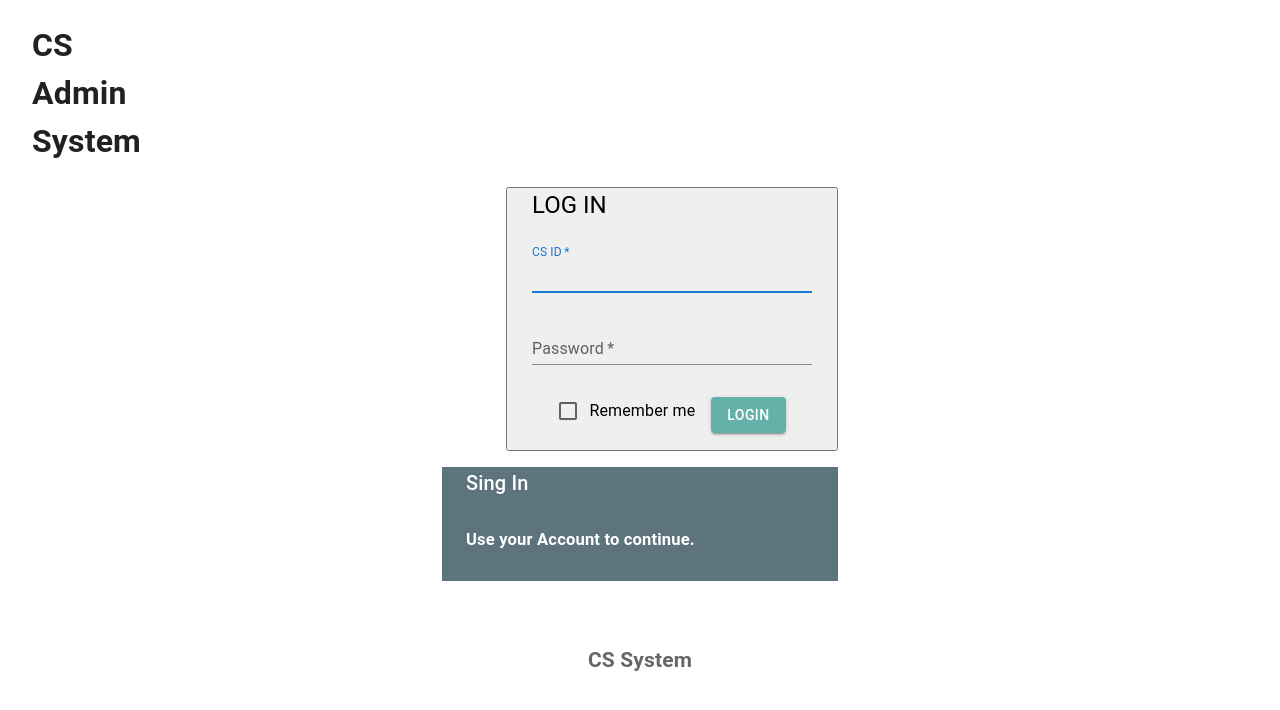
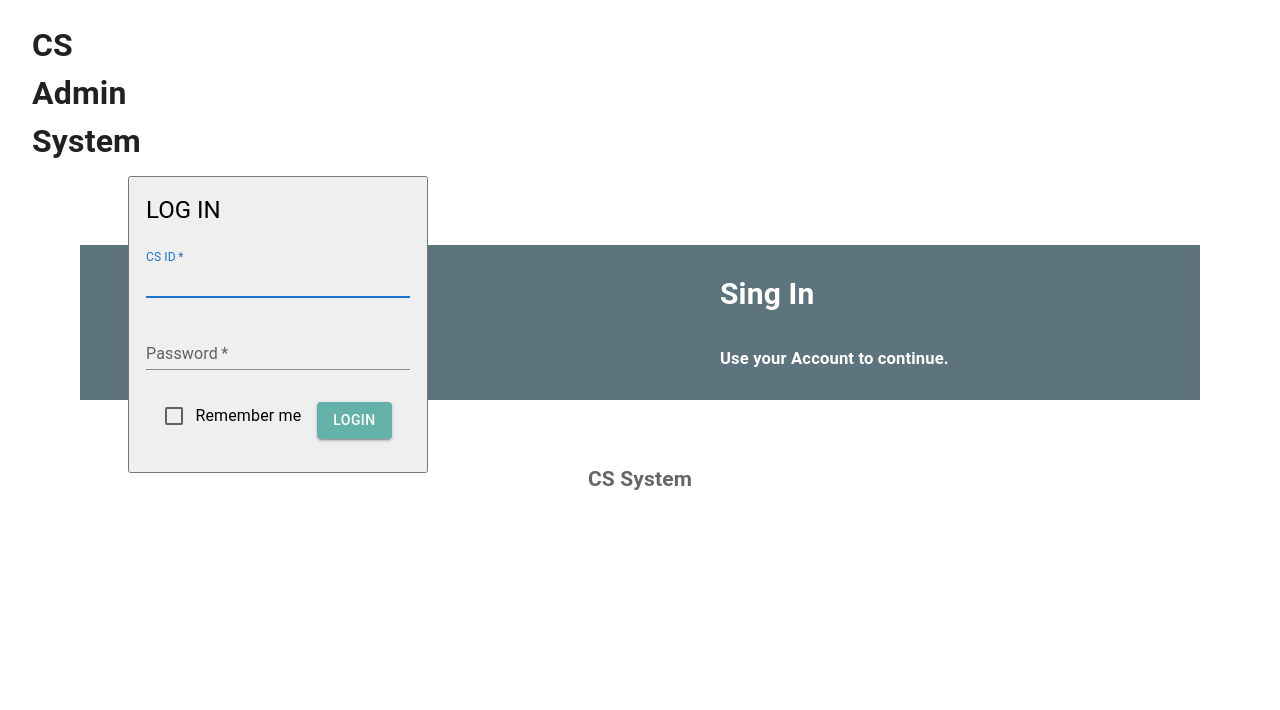
Before and after one commit to JayLiuZymber/muiCSsystem, a React (Create React App) app: page /login in a window 1280 px wide. Shown: the top 710 px of the page. Built offline with nearby package versions, Linux system fonts and the light colour scheme.

Commit message:
<> Login layout

```diff
--- a/src/views/Login.jsx
+++ b/src/views/Login.jsx
@@ -1,22 +1,27 @@
-import * as React from 'react';
-import Avatar from '@mui/material/Avatar';
-import Button from '@mui/material/Button';
-import CssBaseline from '@mui/material/CssBaseline';
-import TextField from '@mui/material/TextField';
-import FormControlLabel from '@mui/material/FormControlLabel';
-import Checkbox from '@mui/material/Checkbox';
-import Link from '@mui/material/Link';
-import Grid from '@mui/material/Grid';
-import Box from '@mui/material/Box';
-import LockOutlinedIcon from '@mui/icons-material/LockOutlined';
-import Typography from '@mui/material/Typography';
-import Container from '@mui/material/Container';
-import { createTheme, ThemeProvider } from '@mui/material/styles';
+import * as React from "react";
+import Avatar from "@mui/material/Avatar";
+import Button from "@mui/material/Button";
+import CssBaseline from "@mui/material/CssBaseline";
+import TextField from "@mui/material/TextField";
+import FormControlLabel from "@mui/material/FormControlLabel";
+import Checkbox from "@mui/material/Checkbox";
+import Link from "@mui/material/Link";
+import Grid from "@mui/material/Grid";
+import Box from "@mui/material/Box";
+import LockOutlinedIcon from "@mui/icons-material/LockOutlined";
+import Typography from "@mui/material/Typography";
+import Container from "@mui/material/Container";
+import { createTheme, ThemeProvider } from "@mui/material/styles";
 
 function Copyright(props) {
   return (
-    <Typography variant="body2" color="text.secondary" align="center" {...props}>
-      <h2>{'CS System'}</h2>
+    <Typography
+      variant="body2"
+      color="text.secondary"
+      align="center"
+      {...props}
+    >
+      <h2>{"CS System"}</h2>
     </Typography>
   );
 }
@@ -28,28 +33,61 @@ export default function Login() {
     event.preventDefault();
     const data = new FormData(event.currentTarget);
     console.log({
-      email: data.get('cs_id'),
-      password: data.get('password'),
+      email: data.get("cs_id"),
+      password: data.get("password"),
     });
   };
 
   return (
     <ThemeProvider theme={theme}>
       <CssBaseline />
-      <Box sx={{ml:4}}>
-        <h1>CS <br /> Admin <br /> System</h1>
+      {/* CS box */}
+      <Box
+        sx={{
+          marginLeft: 4,
+        }}
+      >
+        <h1>
+          CS <br /> Admin <br /> System
+        </h1>
       </Box>
-      <Container component="main" maxWidth="xs">
+
+      {/* Sigin in box */}
+      <Box
+        sx={{
+          marginTop: 10,
+          marginLeft: 10,
+          marginRight: 10,
+          paddingLeft: "50%",
+          alignSelf: "center",
+          display: "flex",
+          flexDirection: "column",
+          bgcolor: "#5D737E",
+          color: "#fff",
+
+          height: "80%",
+        }}
+      >
+        <Typography component="h2" variant="h6">
+          <h2> Sing In </h2>
+          <h5>Use your Account to continue.</h5>
+        </Typography>
+      </Box>
+
+      {/* Login box */}
       <Box
         component="button"
         sx={{
+          position: "absolute",
+          top: 160,
           marginTop: 2,
-            ml: 8,
-            display: 'flex',
-            flexDirection: 'column',
-            padding: 'inherit',
-            // alignItems: 'center',
+          marginLeft: 16,
+          display: "flex",
+          flexDirection: "column",
+          padding: 2,
           // border: '1px #BEC6CA',
+          width: 300,
+          maxWidth: "40%",
         }}
       >
         <Typography component="h1" variant="h5">
@@ -58,7 +96,7 @@ export default function Login() {
         <Box component="form" onSubmit={handleSubmit} noValidate sx={{ mt: 1 }}>
           <TextField
             margin="normal"
-              variant='standard'
+            variant="standard"
             required
             fullWidth
             id="email"
@@ -69,7 +107,7 @@ export default function Login() {
           />
           <TextField
             margin="normal"
-              variant='standard'
+            variant="standard"
             required
             fullWidth
             name="password"
@@ -85,30 +123,14 @@ export default function Login() {
           <Button
             type="submit"
             variant="contained"
-              sx={{ mt: 3, mb: 2, bgcolor: '#63B1A9'}}
+            sx={{ mt: 3, mb: 2, bgcolor: "#63B1A9" }}
           >
             Login
           </Button>
         </Box>
       </Box>
 
-        <Box
-          sx={{
-            marginTop: 2,
-            display: 'flex',
-            flexDirection: 'column',
-            bgcolor: '#5D737E',
-            color: '#fff',
-            padding: 'inherit',
-          }}
-        >
-          <Typography component="h2" variant="h6">
-            Sing In <br /> <h5>Use your Account to continue.</h5>
-          </Typography>
-        </Box>
-
       <Copyright sx={{ mt: 8, mb: 4 }} />
-      </Container>
     </ThemeProvider>
   );
 }
```
Lines whose indentation alone changed are shown as unchanged.
